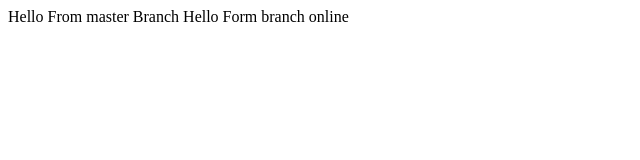
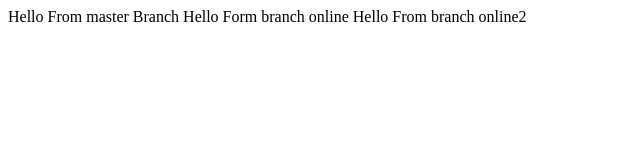
Before and after one commit to kaydinweb/gitlecture, a plain HTML site: page index.html in a window 1280 px wide. Shown: the whole page, without its empty margins (0-640 px from the left). Drawn offline with Linux system fonts and the light colour scheme.

Commit message:
Added changes to online2 branch

```diff
--- a/index.html
+++ b/index.html
@@ -7,5 +7,6 @@
 <body>
 	Hello From master Branch
 	Hello Form branch online
+	Hello From branch online2
 </body>
 </html>
```
